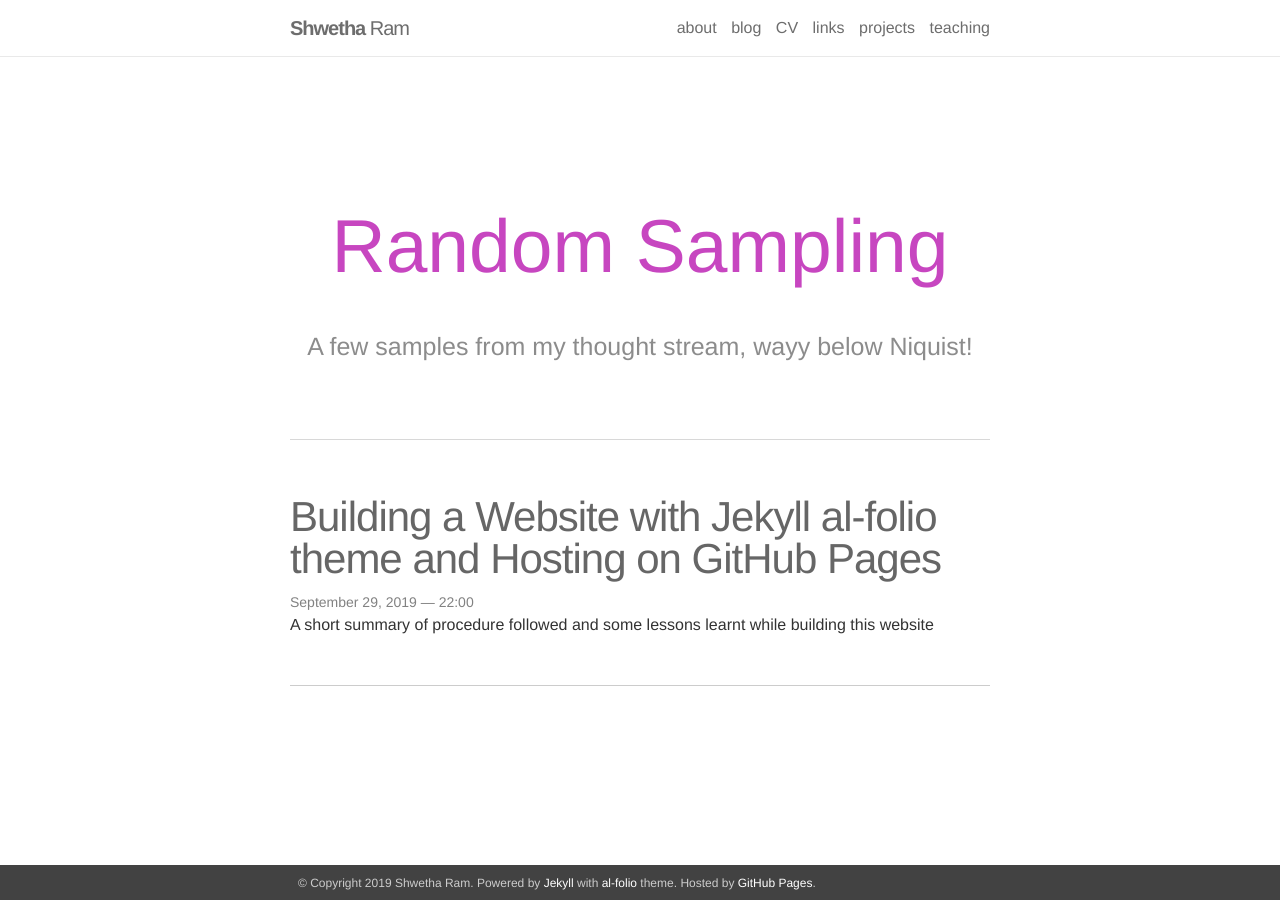
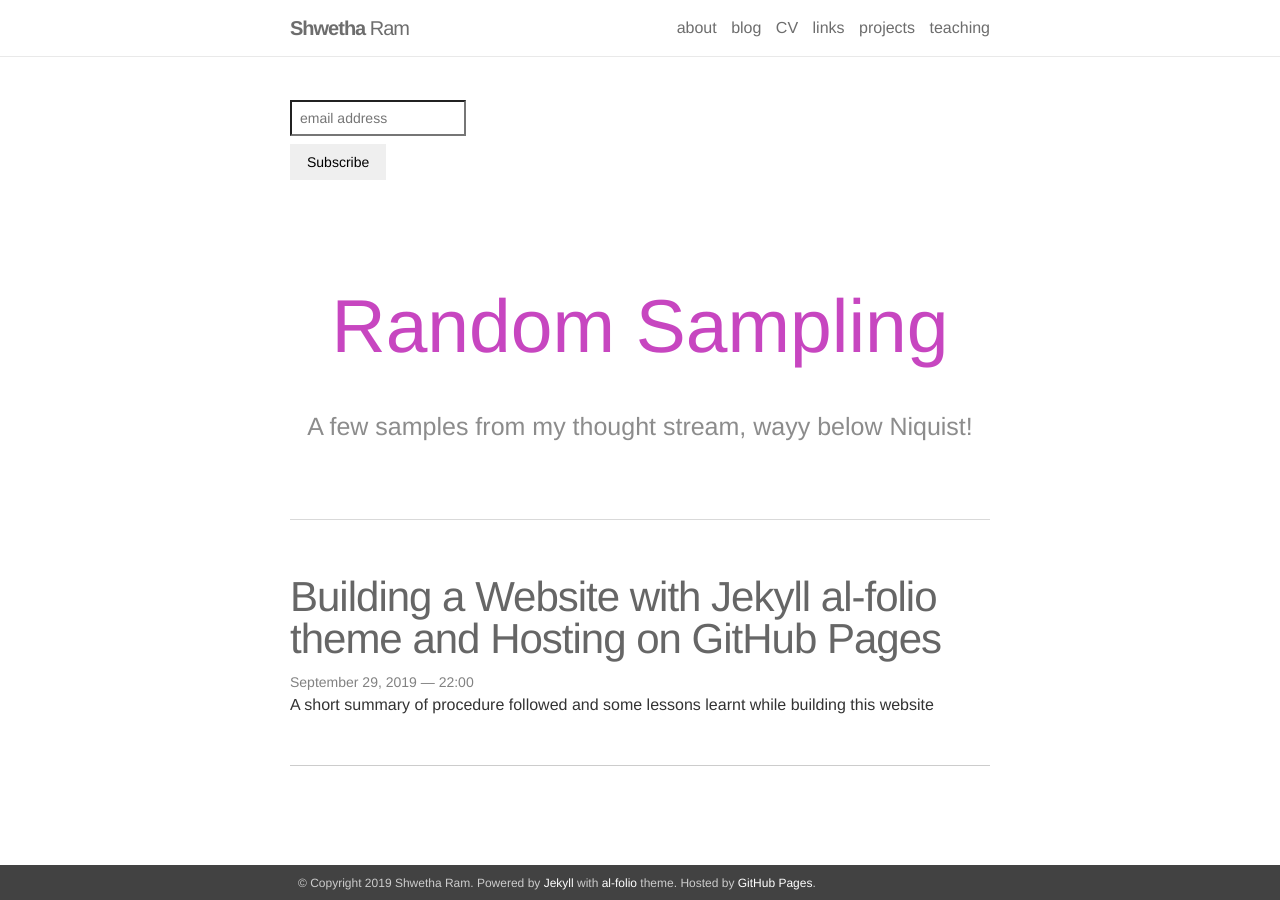
Before and after one commit to shwetharam0407/shwetharam0407.github.io, a Jekyll site: the page built from blog/index.html, in a window 1280 px wide. Built offline with Jekyll 4.4.1, drawn with Linux system fonts in a browser that asks for light colours; nearby versions of some CDN libraries; the list of posts is cut into pages by our own code; comment, search, counter and statistics services are not loaded.

Commit message:
added email subscription form powered by mailchimp

```diff
--- a/blog/index.html
+++ b/blog/index.html
@@ -1,12 +1,32 @@
 ---
 layout: default
 ---
+<!-- Begin Mailchimp Signup Form -->
+<link href="//cdn-images.mailchimp.com/embedcode/horizontal-slim-10_7.css" rel="stylesheet" type="text/css">
+<style type="text/css">
+    #mc_embed_signup{background:#fff; clear:left; font:14px Helvetica,Arial,sans-serif; width:100%;}
+    /* Add your own Mailchimp form style overrides in your site stylesheet or in this style block.
+       We recommend moving this block and the preceding CSS link to the HEAD of your HTML file. */
+</style>
+<div id="mc_embed_signup">
+<form action="https://gmail.us20.list-manage.com/subscribe/post?u=7d0fe928d7a489055eaf195d2&amp;id=6d32a68696" method="post" id="mc-embedded-subscribe-form" name="mc-embedded-subscribe-form" class="validate" target="_blank" novalidate>
+    <div id="mc_embed_signup_scroll">
+
+    <input type="email" value="" name="EMAIL" class="email" id="mce-EMAIL" placeholder="email address" required>
+    <!-- real people should not fill this in and expect good things - do not remove this or risk form bot signups-->
+    <div style="position: absolute; left: -5000px;" aria-hidden="true"><input type="text" name="b_7d0fe928d7a489055eaf195d2_6d32a68696" tabindex="-1" value=""></div>
+    <div class="clear"><input type="submit" value="Subscribe" name="subscribe" id="mc-embedded-subscribe" class="button"></div>
+    </div>
+</form>
+</div>
+
+<!--End mc_embed_signup-->
+
 
 <div class="header-bar">
   <h1>{{ site.blog_name }}</h1>
   <h2>{{ site.blog_description }}</h2>
 </div>
-
 
 <ul class="post-list">
   {% for post in paginator.posts %}
```
